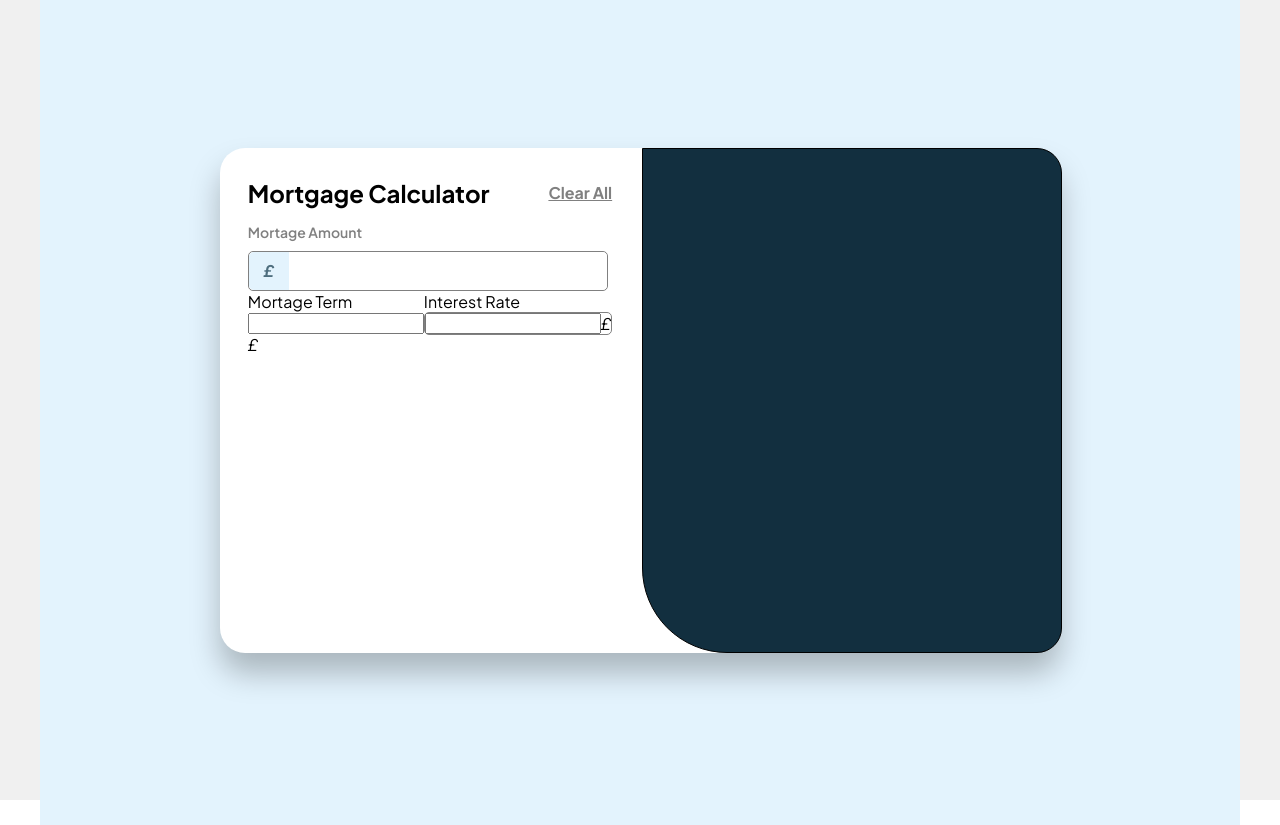
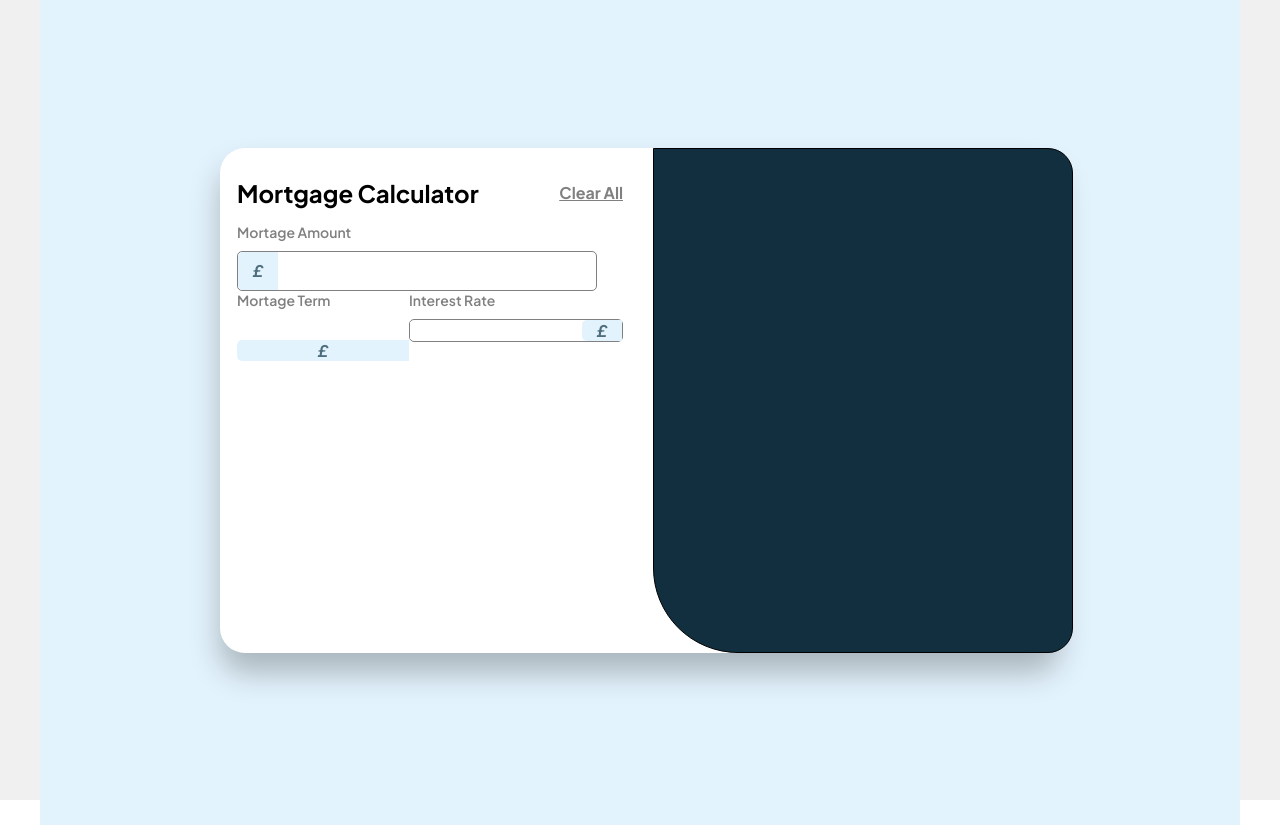
Before and after one commit to Lorenzo91347/mortgage-calculator, a React (Create React App) app: page / in a window 1280 px wide. Built offline with nearby package versions, Linux system fonts and the light colour scheme.

Commit message:
feat:css formatting

```diff
--- a/src/Main.scss
+++ b/src/Main.scss
@@ -5,6 +5,7 @@
    justify-content:center;
    height: 100vh;
    background-color: #f0f0f0;
+}
 
 .main-container{
    background-color: var(--slate-100);
@@ -13,6 +14,7 @@
    display: flex;
      align-items: center;
    justify-content: center;
+}
 
 
 .mortgage-main{
@@ -24,6 +26,7 @@
    align-items: center;
    justify-content: center;
    box-shadow: 0 20px 30px rgba(0, 0, 0, 0.25);
+}
 
 .mort-left{
    flex-basis: 50%;
@@ -31,11 +34,13 @@
    flex-shrink: 0;
    height: 100%;
    padding: 30px;
+}
 
 .form-top{
    display: flex;
    justify-content: space-between;
    align-items: center;
+}
 
 button{
    border: none;
@@ -44,11 +49,12 @@
    color: grey;
    text-decoration: underline;
    font-weight: 700;
+}
 
-               }
-            }
 .mortgage-amount{
    margin-top: 15px;
+}
+
 .label{
    font-size: 14px;
    color: grey;
@@ -57,6 +63,7 @@
    font-weight: 600;
 
 }
+
 .amount{
    width: 360px;
    height: 40px;
@@ -64,6 +71,7 @@
    border: 1px solid grey;
    display: flex;
    align-items: center;
+}
 .icon{
    min-width: 40px;
    min-height: 100%;
@@ -77,19 +85,18 @@
    border-bottom-left-radius: 5px;
 }
 .input-field{
-                     width: calc(100% - 40px);
    height: 100%;
    border-top-right-radius: 5px;
    border-bottom-right-radius: 5px;
    border:none;
 }
-               }
-            }
+
+
 .mort-term-rate{
    display: flex;
    justify-content: space-between;
 }
-         }
+
 
 .mort-right{
    flex-basis: 50%;
@@ -102,10 +109,10 @@
 }
 
 
-      }
-   };
 
-}
+
+
+
 .term-rate-field{
    border-radius: 5px;
    border: 1px solid grey;
```
Lines whose indentation alone changed are shown as unchanged.
